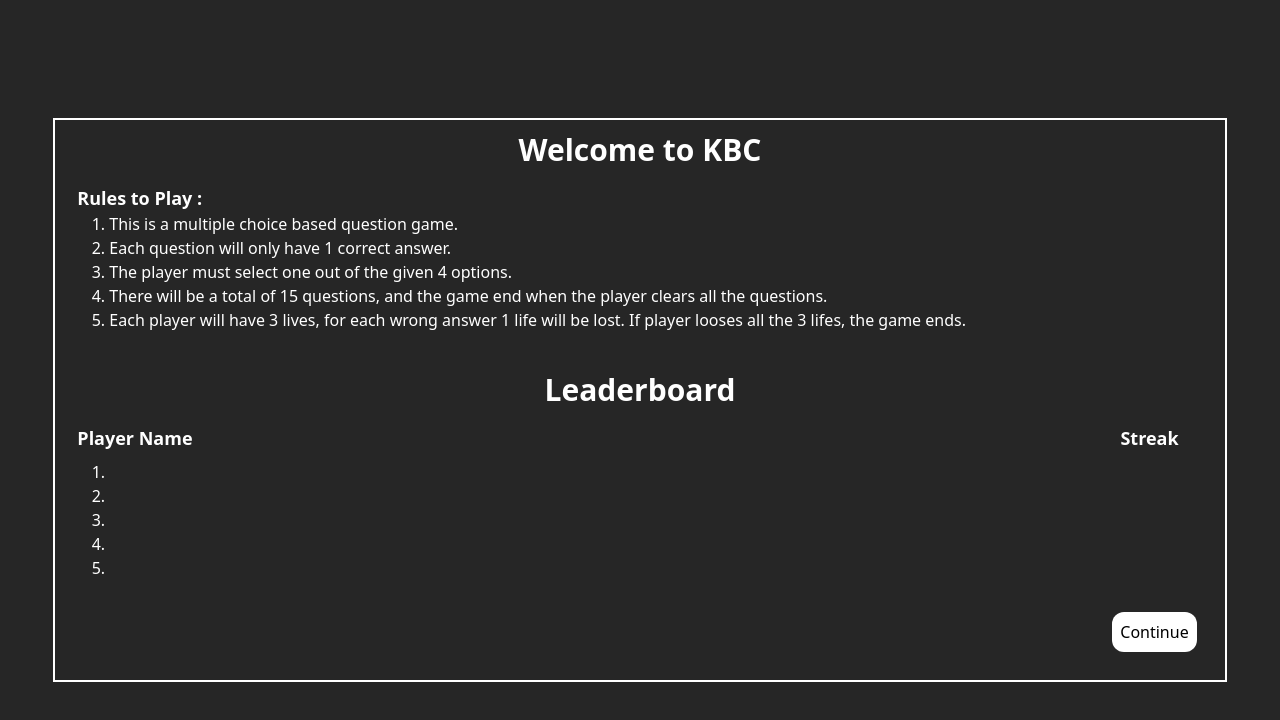
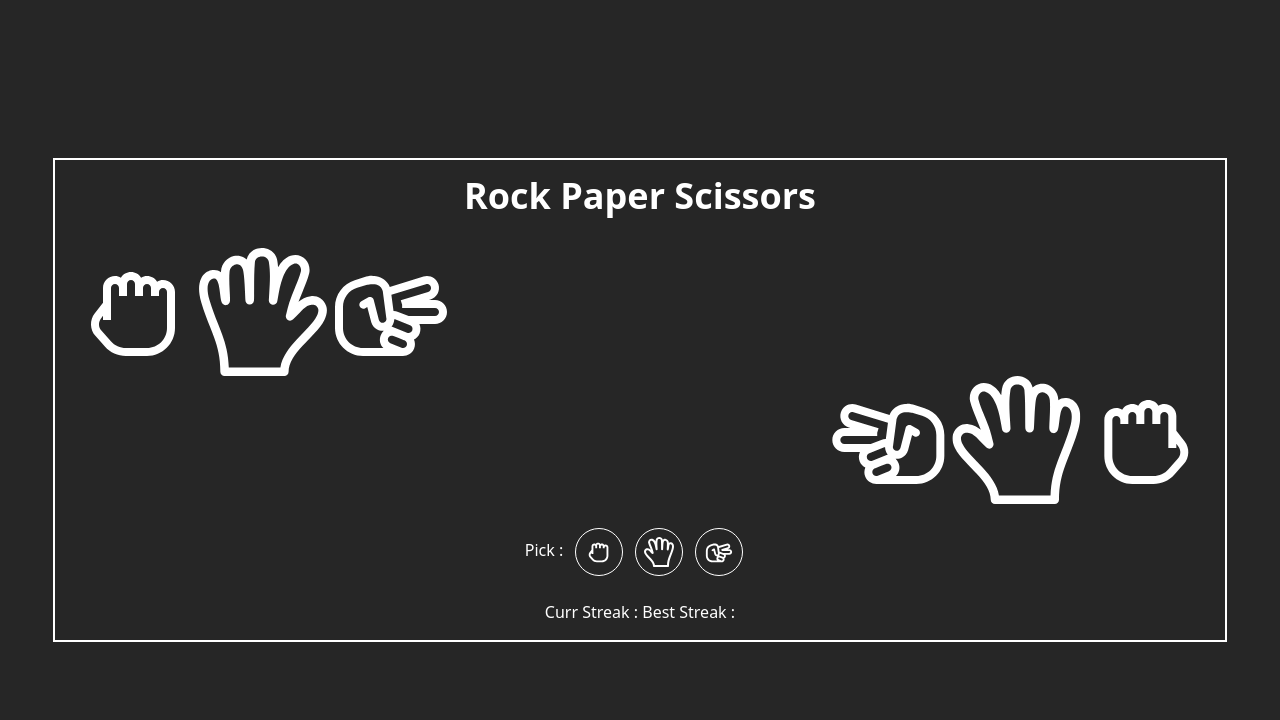
Before and after one commit to VikingForcee/mini-game-1, a React (Vite) app: page / in a window 1280 px wide. Shown: the top 720 px of the page. Built offline with nearby package versions, Linux system fonts and the light colour scheme.

Commit message:
Added Rock game Frontend

```diff
--- a/package.json
+++ b/package.json
@@ -13,6 +13,7 @@
     "@tailwindcss/vite": "^4.1.11",
     "react": "^19.1.0",
     "react-dom": "^19.1.0",
+    "react-icons": "^5.5.0",
     "tailwindcss": "^4.1.11"
   },
   "devDependencies": {
--- a/src/App.jsx
+++ b/src/App.jsx
@@ -1,13 +1,14 @@
 import RockPaper from "./Components/RockPaper"
 import FlipMatch from "./Components/FlipMatch"
 import KBC from "./Components/KBC"
+import RockPaperGame from "./Components/RockPaperGame"
 
 function App(){
   return(
     <>
       <div className="flex justify-center items-center min-h-screen w-full bg-neutral-800">
         <div className="w-11/12 h-11/12 border-2 border-white">
-          <KBC />
+          <RockPaperGame />
         </div>
       </div>
     </>
--- /dev/null
+++ b/src/Components/RockPaperGame.jsx
@@ -0,0 +1,43 @@
+import { LiaHandRock } from "react-icons/lia";
+import { LiaHandScissors } from "react-icons/lia";
+import { RxHand } from "react-icons/rx";
+
+function RockPaperGame(){
+    return(
+        <>
+            <main className="text-white p-4">
+                <h1 className="text-center text-4xl font-bold mb-8">Rock Paper Scissors</h1>
+                <div className="mb-6">
+                    <div className="flex w-full text-9xl">
+                        <LiaHandRock className=""/>
+                        <RxHand className="transform scale-x-[-1]"/>
+                        <LiaHandScissors />
+                    </div>
+                    <div className="flex w-full text-9xl transform scale-x-[-1]">
+                        <LiaHandRock className=""/>
+                        <RxHand className="transform scale-x-[-1]"/>
+                        <LiaHandScissors />
+                    </div>
+                </div>
+
+                <div className="flex text-center mb-6 justify-center">
+                    <h1 className="mt-2.5 mr-3">Pick :</h1>
+                    <button className="text-3xl bg-neutral-800 rounded-3xl p-2 mr-3 border-1 hover:bg-neutral-900">
+                        <LiaHandRock />
+                    </button>
+                    <button className="text-3xl bg-neutral-800 rounded-3xl p-2 mr-3 border-1 hover:bg-neutral-900">
+                        <RxHand />
+                    </button>
+                    <button className="text-3xl bg-neutral-800 rounded-3xl p-2 mr-3 border-1 hover:bg-neutral-900">
+                        <LiaHandScissors />
+                    </button>
+                </div>
+
+                <div className="text-center">
+                    Curr Streak : {} Best Streak : {}
+                </div>
+            </main>
+        </>
+    )
+}
+export default RockPaperGame;
```
Also changed, not shown: 1 other file (tests, documents, lock files or other folders).
